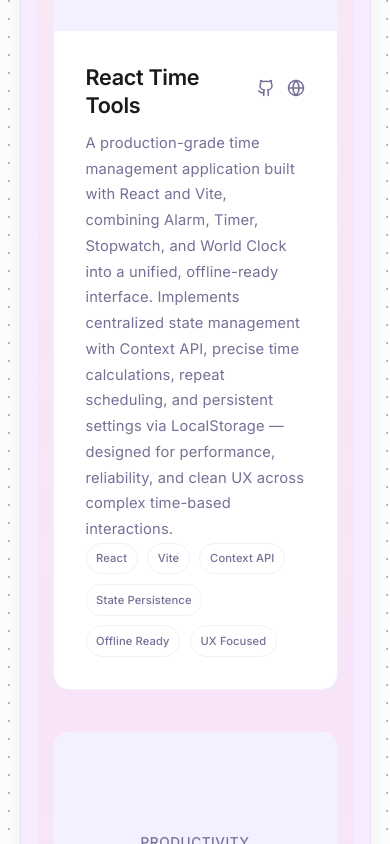
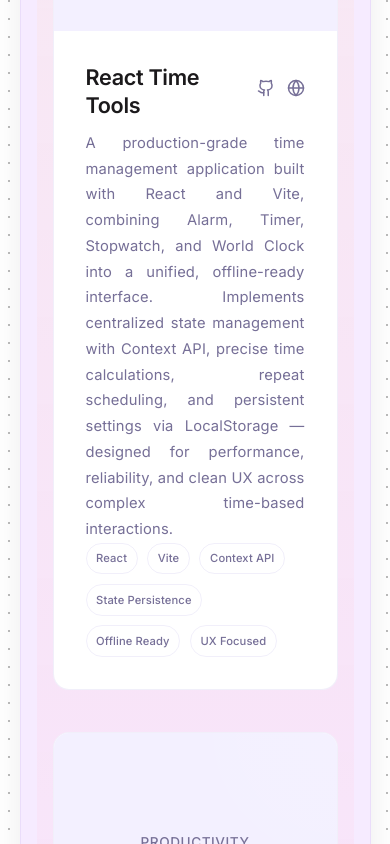
Before and after one commit to sushantshinde7/sushant-portfolio, a React (Vite) app: page / in a window 390 px wide. Shown: the part 4400-5244 px from the top of the page. Built offline with nearby package versions, Linux system fonts and the light colour scheme.

Commit message:
max-width of description is changed and text-align is now justified.

```diff
--- a/src/styles/ProjectCard.css
+++ b/src/styles/ProjectCard.css
@@ -174,7 +174,8 @@
   font-size: 0.94rem;
   line-height: 1.7;
   color: var(--text-muted);
-  max-width: 60ch;
+  max-width: 70ch;
+  text-align: justify;
 }
 
 /* ================================
@@ -228,7 +229,7 @@
   font-size: 0.96rem;
   line-height: 1.75;
   color: var(--text-muted);
-  max-width: 70ch;
+  max-width: 72ch;
   text-wrap: pretty; /* modern browsers */   /* 👈 allow full column width */
 }
 }
```
